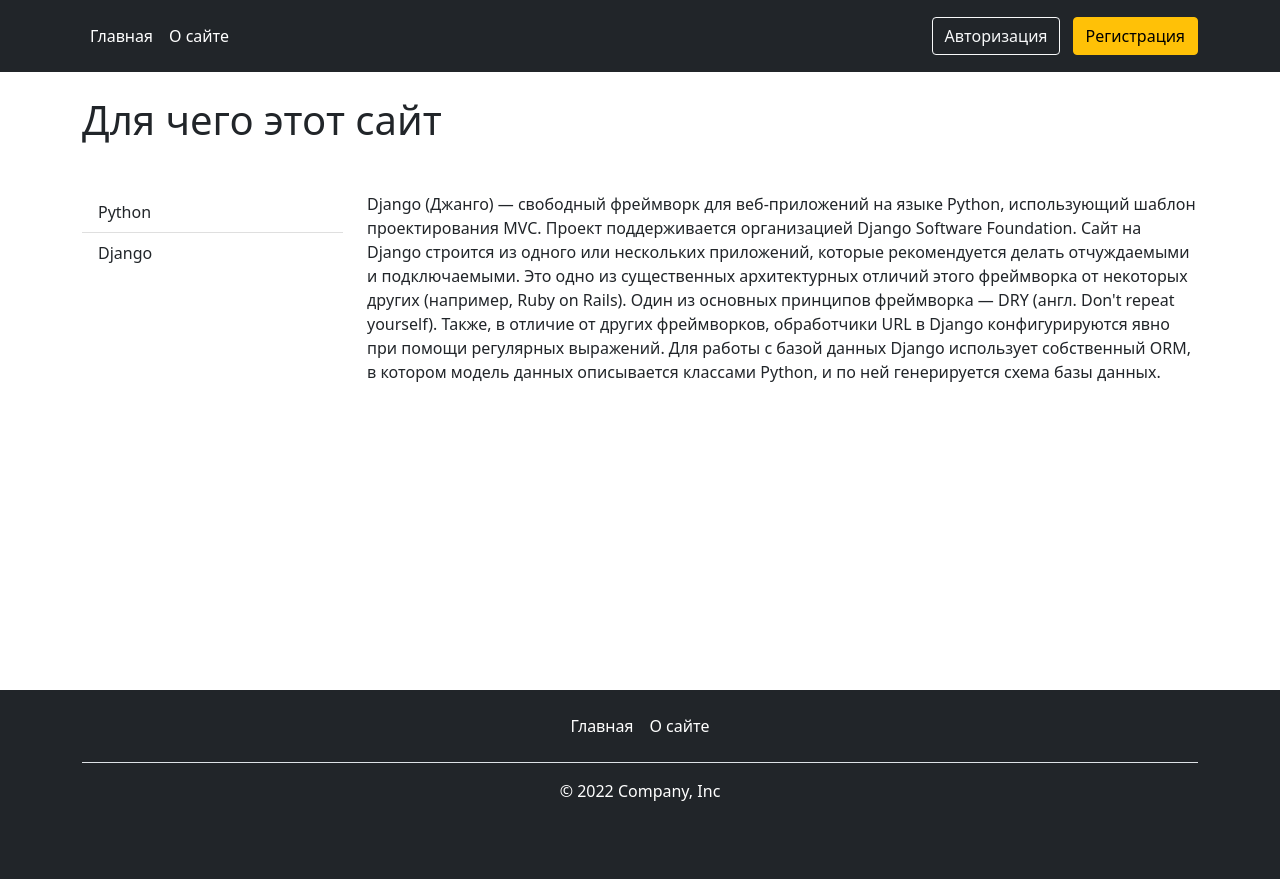
After one commit to Devzera/password_manager, a Django app: page /about/ in a window 1280 px wide. The commit adds this page. Run offline with Django 4.2, Linux system fonts and the light colour scheme.

Commit message:
added about

```diff
--- /dev/null
+++ b/password_manager/about/apps.py
@@ -0,0 +1,6 @@
+from django.apps import AppConfig
+
+
+class AboutConfig(AppConfig):
+    default_auto_field = 'django.db.models.BigAutoField'
+    name = 'about'
--- /dev/null
+++ b/password_manager/about/templates/about/about.html
@@ -0,0 +1,39 @@
+{% extends 'base.html' %}
+
+{% block title %}
+	О сайте
+{% endblock %}
+
+{% block content  %}
+	<div class="container mt-4" style="padding-bottom: 200px;">
+
+		<div class="row">
+		  <h1>Для чего этот сайт</h1>
+
+		  <aside class="col-12 col-md-3" style="padding-top: 40px;">
+		    <ul class="list-group list-group-flush">
+		      <li class="list-group-item">
+		        Python
+		      </li>
+		      <li class="list-group-item">
+		        Django
+		      </li>
+		    </ul>
+		  </aside>
+		  <article class="col-12 col-md-9" style="padding-top: 40px;">
+		    <p>
+			    Django (Джанго) — свободный фреймворк для веб-приложений на языке Python,
+			    использующий шаблон проектирования MVC. Проект поддерживается организацией
+			    Django Software Foundation. Сайт на Django строится из одного или нескольких
+			    приложений, которые рекомендуется делать отчуждаемыми и подключаемыми. Это одно
+			    из существенных архитектурных отличий этого фреймворка от некоторых других (например, Ruby on Rails).
+			    Один из основных принципов фреймворка — DRY (англ. Don't repeat yourself).
+			    Также, в отличие от других фреймворков, обработчики URL в Django конфигурируются явно при помощи
+			    регулярных выражений. Для работы с базой данных Django использует собственный ORM, в котором модель
+			    данных описывается классами Python, и по ней генерируется схема базы данных.
+		    </p>
+		  </article>
+		</div>
+
+	</div>
+{% endblock %}
--- /dev/null
+++ b/password_manager/about/urls.py
@@ -0,0 +1,9 @@
+from django.urls import path
+
+from .views import AboutView
+
+app_name = 'about'
+
+urlpatterns = [
+    path('', AboutView.as_view(), name='about'),
+]
--- /dev/null
+++ b/password_manager/about/views.py
@@ -0,0 +1,5 @@
+from django.views.generic import TemplateView
+
+
+class AboutView(TemplateView):
+    template_name = 'about/about.html'
--- a/password_manager/password_manager/settings.py
+++ b/password_manager/password_manager/settings.py
@@ -24,6 +24,7 @@ INSTALLED_APPS = [
 
     'generator.apps.GeneratorConfig',
     'users.apps.UsersConfig',
+    'about.apps.AboutConfig',
     'api.apps.ApiConfig',
 ]
 
--- a/password_manager/password_manager/urls.py
+++ b/password_manager/password_manager/urls.py
@@ -4,6 +4,7 @@ from django.urls import include, path
 urlpatterns = [
     path('admin/', admin.site.urls),
     path('account/', include('users.urls', namespace='accounts')),
+    path('about/', include('about.urls', namespace='about')),
     path('api/', include('api.urls', namespace='api')),
     path('', include('generator.urls', namespace='passwords')),
 ]
--- a/password_manager/templates/includes/footer.html
+++ b/password_manager/templates/includes/footer.html
@@ -10,7 +10,7 @@
 		      <li class="nav-item"><a href="{% url 'accounts:profile' request.user.username %}" class="nav-link px-2 text-white">Профиль</a></li>
 		    {% endif %}
 
-	      <li class="nav-item"><a href="#" class="nav-link px-2 text-white">О сайте</a></li>
+	      <li class="nav-item"><a href="{% url 'about:about' %}" class="nav-link px-2 text-white">О сайте</a></li>
 	    </ul>
 	    <p class="text-center text-white">© 2022 Company, Inc</p>
 	  </footer>
--- a/password_manager/templates/includes/header.html
+++ b/password_manager/templates/includes/header.html
@@ -55,7 +55,7 @@
           </li>
         {% endif %}
         <li>
-          <a href=""
+          <a href="{% url 'about:about' %}"
              class="nav-link px-2 text-white">
             О сайте
           </a>
```
Also changed, not shown: password_manager/about/__init__.py (added).
